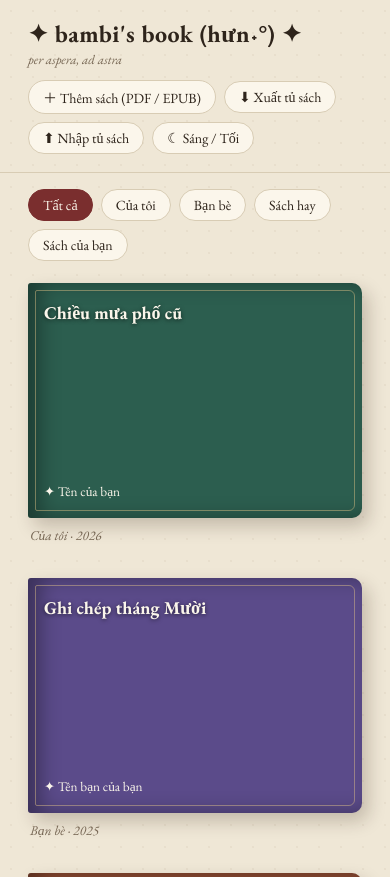
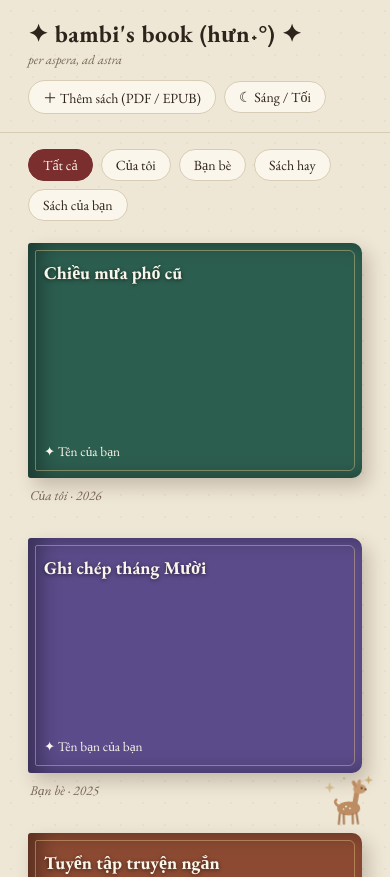
Before and after one commit to lthhuong304-hub/thu-vien-sach, a plain HTML site: page index.html in a window 390 px wide. Shown: the top 877 px of the page. Drawn offline with nearby package versions, Linux system fonts and the light colour scheme.

Commit message:
Update index.html

```diff
--- a/index.html
+++ b/index.html
@@ -17,8 +17,8 @@
     .motto { font-size: 13px; font-style: italic; color: var(--muted); display: block; margin-top: 2px; }
     .controls, .tabs { display: flex; gap: 8px; flex-wrap: wrap; align-items: center; }
     .tabs { padding: 16px 28px 6px; max-width: 1120px; margin: 0 auto; }
-    button, .btn { cursor: pointer; border: 1px solid var(--border); background: var(--card); color: var(--text); padding: 6px 14px; border-radius: 20px; font-size: 14px; font-family: inherit; transition: 0.2s; }
-    button:hover, .btn:hover { border-color: var(--gold); }
+    button { cursor: pointer; border: 1px solid var(--border); background: var(--card); color: var(--text); padding: 6px 14px; border-radius: 20px; font-size: 14px; font-family: inherit; transition: 0.2s; }
+    button:hover { border-color: var(--gold); }
     button.primary, button.active { background: var(--accent); color: #fbf6eb; border-color: var(--accent); }
     .shelf { display: grid; grid-template-columns: repeat(auto-fill, minmax(165px, 1fr)); gap: 26px; padding: 16px 28px 50px; max-width: 1120px; margin: 0 auto; }
     .book-card { cursor: pointer; transition: transform 0.25s; }
@@ -53,6 +53,7 @@
       .side-pill { position: static; flex-direction: row; width: 100%; justify-content: center; border-radius: 24px; padding: 6px 10px; }
       .book-spread { grid-template-columns: 1fr; padding: 24px; min-height: 380px; }
       .book-spread::after, #pageRightWrap { display: none; }
+      .corner-charm { width: 64px !important; bottom: 10px !important; right: 10px !important; }
     }
     mark { border-radius: 3px; padding: 1px 2px; cursor: pointer; }
     .hl-yellow { background: #fff0a3; color: #222; } .hl-green { background: #c5f0c8; color: #222; }
@@ -62,6 +63,13 @@
     .note-list { margin-top: 14px; padding: 12px 16px; background: var(--card); border: 1px solid var(--border); border-radius: 10px; font-size: 14.5px; }
     .note-item { padding: 6px 0; border-bottom: 1px solid var(--border); display: flex; justify-content: space-between; gap: 8px; }
     input[type="text"], select { width: 100%; padding: 7px 10px; border-radius: 8px; border: 1px solid var(--border); background: var(--bg); color: var(--text); font-family: inherit; font-size: 14.5px; margin-top: 6px; }
+    /* Hình động chú nai nhỏ & ngôi sao góc trang */
+    .corner-charm { position: fixed; bottom: 16px; right: 20px; width: 88px; pointer-events: none; z-index: 5; opacity: 0.88; }
+    .deer-bob { animation: bob 3.4s ease-in-out infinite; transform-origin: center bottom; }
+    .star-twinkle { animation: twinkle 2.2s ease-in-out infinite; transform-origin: center; }
+    .star-twinkle-2 { animation: twinkle 2.8s ease-in-out 0.9s infinite; transform-origin: center; }
+    @keyframes bob { 0%, 100% { transform: translateY(0px) rotate(0deg); } 50% { transform: translateY(-4px) rotate(-1.5deg); } }
+    @keyframes twinkle { 0%, 100% { opacity: 0.35; transform: scale(0.85); } 50% { opacity: 1; transform: scale(1.15); } }
   </style>
 </head>
 <body>
@@ -72,8 +80,6 @@
     </div>
     <div class="controls">
       <button onclick="openBookModal()">＋ Thêm sách (PDF / EPUB)</button>
-      <button onclick="exportLibrary()">⬇ Xuất tủ sách</button>
-      <label class="btn">⬆ Nhập tủ sách <input type="file" id="importLibInput" accept=".json,application/json" hidden></label>
       <button onclick="document.body.classList.toggle('dark')">☾ Sáng / Tối</button>
     </div>
   </header>
@@ -146,6 +152,27 @@
     </div>
   </div>
 
+  <!-- Hình động chú nai nhỏ & sao cổ tích -->
+  <svg class="corner-charm" viewBox="0 0 100 100" fill="none" xmlns="http://www.w3.org/2000/svg">
+    <path class="star-twinkle" d="M22 20 L24 26 L30 28 L24 30 L22 36 L20 30 L14 28 L20 26 Z" fill="#c5a467"/>
+    <path class="star-twinkle-2" d="M78 14 L79.5 18.5 L84 20 L79.5 21.5 L78 26 L76.5 21.5 L72 20 L76.5 18.5 Z" fill="#c5a467"/>
+    <circle class="star-twinkle" cx="44" cy="14" r="2" fill="#c5a467"/>
+    <g class="deer-bob">
+      <ellipse cx="52" cy="64" rx="18" ry="11" fill="#b68052"/>
+      <path d="M38 72 L36 88 M44 73 L44 88 M58 73 L58 88 M64 72 L66 88" stroke="#9d6b41" stroke-width="3.2" stroke-linecap="round"/>
+      <path d="M36 60 Q28 54 33 50" stroke="#b68052" stroke-width="4" stroke-linecap="round"/>
+      <path d="M62 56 Q65 42 66 36" stroke="#b68052" stroke-width="8" stroke-linecap="round"/>
+      <ellipse cx="70" cy="34" rx="10" ry="7.5" fill="#c48f60"/>
+      <ellipse cx="62" cy="26" rx="3" ry="6" transform="rotate(-25 62 26)" fill="#b68052"/>
+      <ellipse cx="69" cy="25" rx="3" ry="6" transform="rotate(15 69 25)" fill="#c48f60"/>
+      <circle cx="73" cy="33" r="1.6" fill="#2e241b"/>
+      <circle cx="79" cy="35" r="1.8" fill="#5c3822"/>
+      <circle cx="48" cy="61" r="1.6" fill="#f5e6cc"/>
+      <circle cx="54" cy="64" r="1.4" fill="#f5e6cc"/>
+      <circle cx="44" cy="65" r="1.3" fill="#f5e6cc"/>
+    </g>
+  </svg>
+
   <script src="books.js"></script>
   <script>
     if (window.pdfjsLib) pdfjsLib.GlobalWorkerOptions.workerSrc = 'https://cdnjs.cloudflare.com/ajax/libs/pdf.js/3.11.174/pdf.worker.min.js';
@@ -180,30 +207,6 @@
       };
       inp.click();
     }
-
-    function exportLibrary() {
-      const storage = {};
-      for (let i = 0; i < localStorage.length; i++) {
-        const k = localStorage.key(i);
-        if (/^(recent_|bm_|time_|hl_)/.test(k)) storage[k] = localStorage.getItem(k);
-      }
-      const blob = new Blob([JSON.stringify({ version: 1, userBooks, storage })], { type: "application/json" });
-      const a = document.createElement("a");
-      a.href = URL.createObjectURL(blob); a.download = "tu-sach-backup.json"; a.click();
-    }
-    document.getElementById("importLibInput").addEventListener("change", async e => {
-      const f = e.target.files[0]; if (!f) return;
-      try {
-        const data = JSON.parse(await f.text());
-        for (const b of (data.userBooks || [])) {
-          await saveUserBook(b);
-          if (!userBooks.some(x => x.id === b.id)) userBooks.push(b);
-        }
-        Object.entries(data.storage || {}).forEach(([k, v]) => localStorage.setItem(k, v));
-        renderShelf(); alert("✓ Đã nhập tủ sách, dấu trang và ghi chú thành công!");
-      } catch { alert("File sao lưu không hợp lệ."); }
-      e.target.value = "";
-    });
 
     function allBooks() { return [...(typeof BOOKS !== "undefined" ? BOOKS : []), ...userBooks]; }
     function renderTabs() {
```
